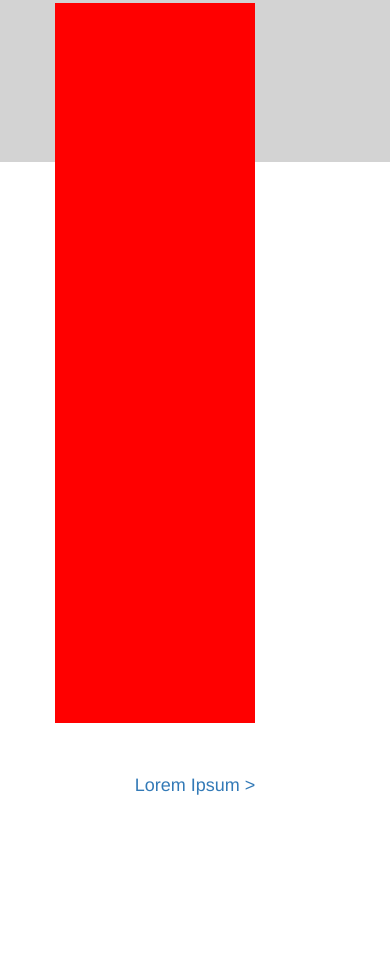
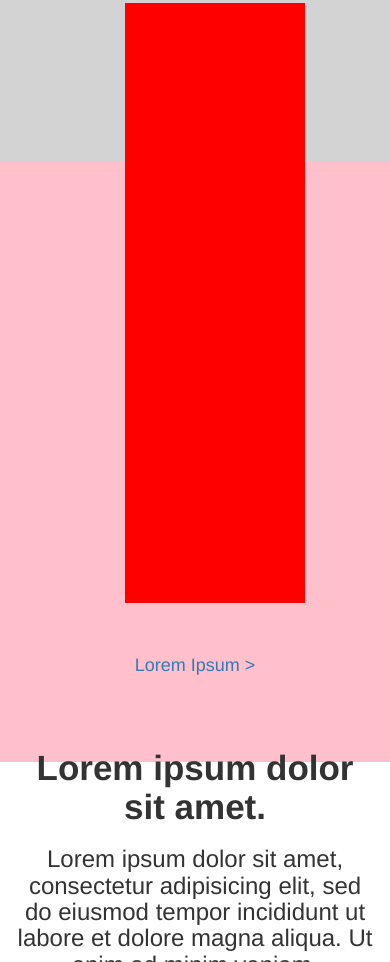
Before and after one commit to JesDon/html-css-digitalocean, a plain HTML site: page index.html in a window 390 px wide. Shown: the part 1168-2130 px from the top of the page. Before the commit the page ends 2017 px from the top, so only its background shows below. Drawn offline with nearby package versions, Linux system fonts and the light colour scheme.

Commit message:
modifica section customers

```diff
--- a/css/style.css
+++ b/css/style.css
@@ -86,22 +86,36 @@
 
 @media screen and (min-width: 992px) and (max-width: 1200px){
   .customers-logo li{
-    height: 70px;
-    width: 140px;
+    height: 60px;
+  }
+  .customers{
+      height: 320px;
   }
 }
 
-@media screen and (max-width: 991px){
+@media screen and (max-width: 992px){
   .customers-logo li{
-    height: 120px;
-    width: 200px;
+    height: 100px;
   }
 }
 /* section customers */
 
 
-<!-- section deploy -->
-<!-- section /deploy -->
+/* <!-- section deploy --> */
+.deploy{
+  background-color: pink;
+  height: 600px;
+}
+
+.deploy-text{
+  text-align: center;
+}
+
+.deploy-text h2{
+  font-size: 35px;
+  font-weight: bold;
+}
+/* <!-- section /deploy --> */
 
 <!-- section developers -->
 <!-- section /developers -->
--- a/index.html
+++ b/index.html
@@ -110,7 +110,7 @@
               </div>
             </div>
 
-            <div class="col-xs-6 col-sm-6 col-md-12 col-lg-12">
+            <div class="col-xs-12 col-lg-12">
               <div class="customers-logo">
                 <ul>
                   <li></li>
@@ -133,6 +133,27 @@
       <!-- section /customers -->
 
       <!-- section deploy -->
+      <div class="deploy">
+        <div class="container">
+          <div class="row">
+            <div class="deploy-text col-xs-12 col-sm-12 col-md-12 col-lg-12">
+              <h2>Lorem ipsum dolor sit amet.</h2>
+              <h3>Lorem ipsum dolor sit amet, consectetur adipisicing elit, sed do eiusmod tempor incididunt ut labore et dolore magna aliqua. Ut enim ad minim veniam.</h3>
+            </div>
+
+            <div class="container">
+              <div class="row">
+                <div class="deploy-text col-xs-12 col-sm-12 col-md-12 col-lg-12">
+                </div>
+
+              </div>
+            </div>
+
+          </div>
+
+        </div>
+
+      </div>
       <!-- section /deploy -->
 
       <!-- section developers -->
```
